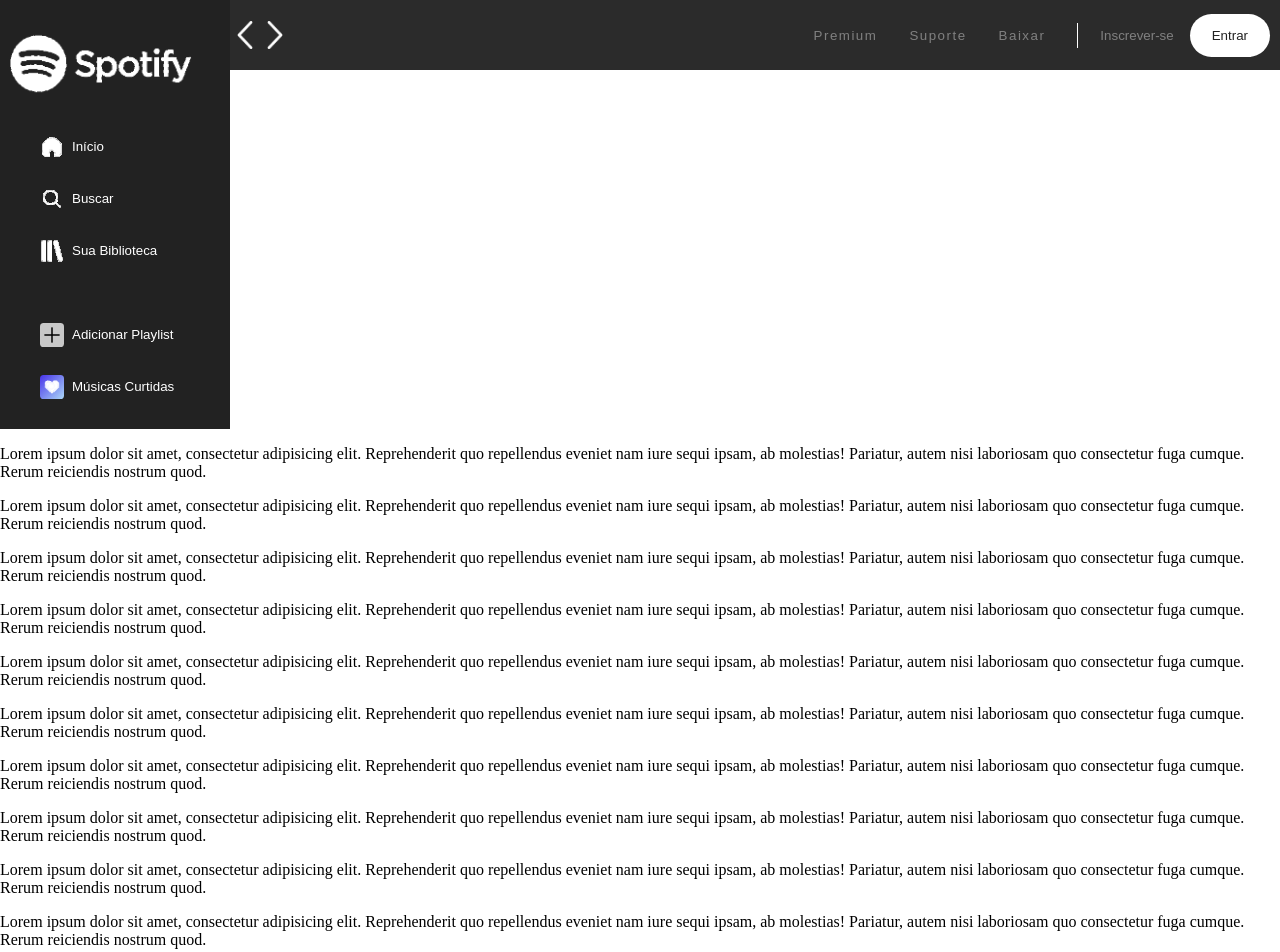
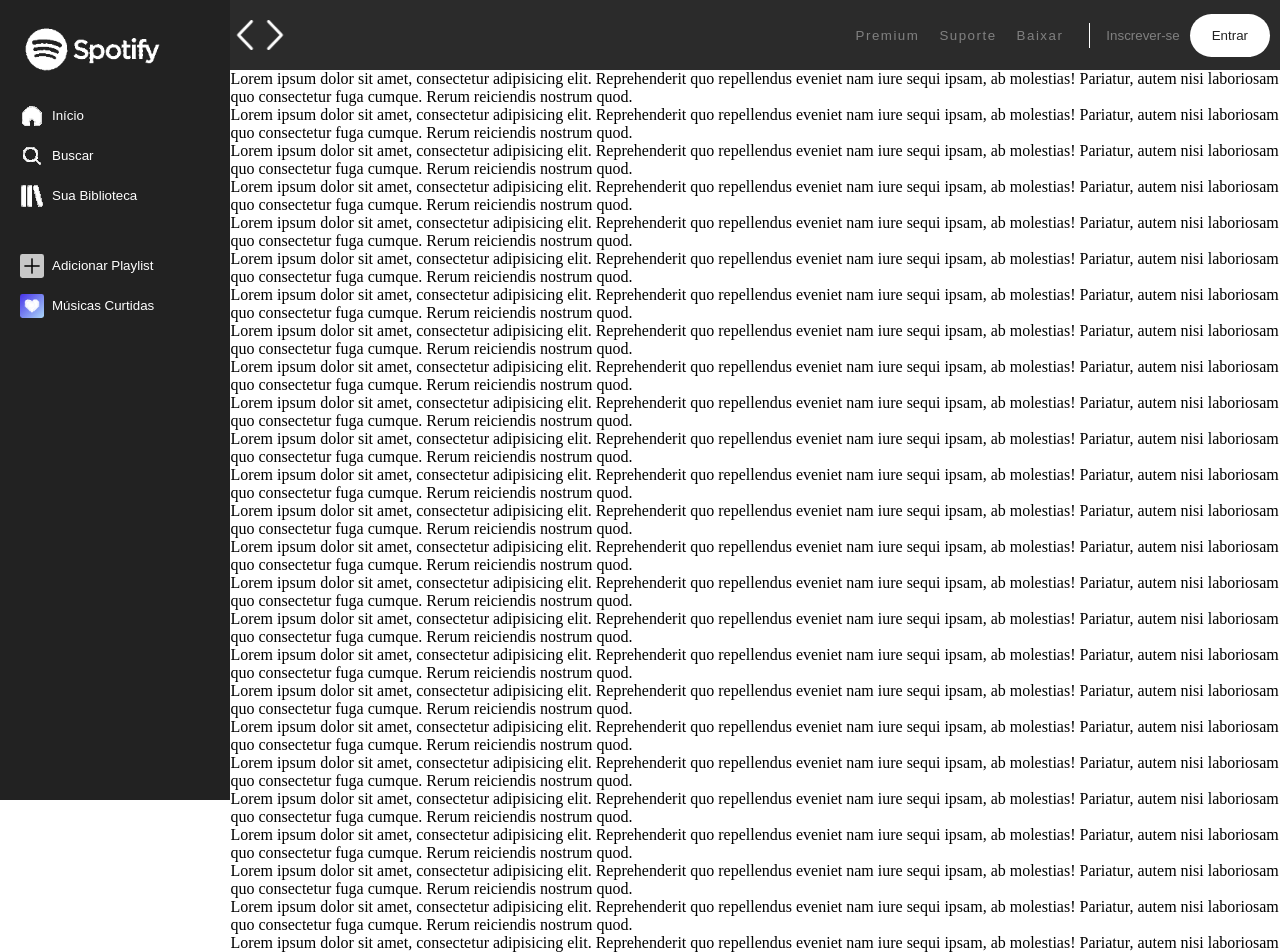
Before and after one commit to Pedro0liveira/Clone-Spotify, a plain HTML site: page index.html in a window 1280 px wide. Shown: the top 952 px of the page. Drawn offline with Linux system fonts and the light colour scheme.

Commit message:
layout de navegacao pronto

```diff
--- a/index.html
+++ b/index.html
@@ -26,7 +26,7 @@
         </header>
     </div>
     <nav class="navmain">
-            <div class="logo_horizontal"></div>
+        <div class="logo_horizontal">
             <img src="images/logo-horizontal-branca.png" alt="">
         </div>
         <ul class="menu_navmain">
@@ -41,6 +41,7 @@
             </ul>
         </div>
     </nav>
+    <div class="content">
         <p>Lorem ipsum dolor sit amet, consectetur adipisicing elit. Reprehenderit quo repellendus eveniet nam iure sequi ipsam, ab molestias! Pariatur, autem nisi laboriosam quo consectetur fuga cumque. Rerum reiciendis nostrum quod.</p>
         <p>Lorem ipsum dolor sit amet, consectetur adipisicing elit. Reprehenderit quo repellendus eveniet nam iure sequi ipsam, ab molestias! Pariatur, autem nisi laboriosam quo consectetur fuga cumque. Rerum reiciendis nostrum quod.</p>
         <p>Lorem ipsum dolor sit amet, consectetur adipisicing elit. Reprehenderit quo repellendus eveniet nam iure sequi ipsam, ab molestias! Pariatur, autem nisi laboriosam quo consectetur fuga cumque. Rerum reiciendis nostrum quod.</p>
@@ -69,6 +70,9 @@
         <p>Lorem ipsum dolor sit amet, consectetur adipisicing elit. Reprehenderit quo repellendus eveniet nam iure sequi ipsam, ab molestias! Pariatur, autem nisi laboriosam quo consectetur fuga cumque. Rerum reiciendis nostrum quod.</p>
         <p>Lorem ipsum dolor sit amet, consectetur adipisicing elit. Reprehenderit quo repellendus eveniet nam iure sequi ipsam, ab molestias! Pariatur, autem nisi laboriosam quo consectetur fuga cumque. Rerum reiciendis nostrum quod.</p>
         <p>Lorem ipsum dolor sit amet, consectetur adipisicing elit. Reprehenderit quo repellendus eveniet nam iure sequi ipsam, ab molestias! Pariatur, autem nisi laboriosam quo consectetur fuga cumque. Rerum reiciendis nostrum quod.</p>
+    </div>
+    <div class="propaganda">
 
+    </div>
 </body>
 </html>
--- a/style.css
+++ b/style.css
@@ -1,9 +1,16 @@
 :root {
     --navmain_width: 18%;
+    --top_navbar_height: 70px;
 }
 
-body {
+* {
     margin: 0;
+    padding: 0;
+    box-sizing: border-box;
+}
+
+html, body {
+    height: 100%;
 }
 
 header {
@@ -48,11 +55,12 @@ button {
 }
 
 .top_navbar {
+    top: 0;
     position: fixed;
     float: right;
     background: #000000d4;
     width: calc(100% - var(--navmain_width));
-    height: 70px;
+    height: var(--top_navbar_height);
     align-items: center;
     margin-left: var(--navmain_width);
 }
@@ -78,6 +86,7 @@ button {
 }
 
 .navmain {
+    top: 0;
     position: fixed;
     padding-top: 24px;
     width: var(--navmain_width);
@@ -85,7 +94,6 @@ button {
     justify-content: left;
     text-align: left;
     justify-self: left;
-    position: relative;
     color: aliceblue;
     display: flex;
     flex-direction: column;
@@ -106,6 +114,10 @@ button {
     justify-content: left;
 }
 
+.navmain .menu_navmain {
+    margin-top: 20px;
+}
+
 .navmain .menu_navmain ul {
     justify-content: left;
 }
@@ -121,8 +133,8 @@ button {
 }
 
 .navmain button img {
-    margin: 0;
-    margin-right: 8px;
+    padding-left: 20px;
+    margin: 0 8px 0 0;
     width: min-content;
 }
 
@@ -134,17 +146,18 @@ button {
 #mais {
     background-color: #ffffffbf;
     padding: 4px;
-    border-radius: 15%;
+    border-radius: 10%;
 }
 
 #curtidas {
     padding: 4px;
     background: linear-gradient(to bottom right, #4732e9, #abd7f8);
-    border-radius: 15%;
-    max-width: 16px;
+    border-radius: 10%;
+    max-width: 24px;
 }
 
 .ferramentas {
+    padding: 30px 20px 20px 20px;
     display: flex;
     flex-direction: column;
     flex-grow: 1;
@@ -152,3 +165,22 @@ button {
     height: 100%;
     position: relative;
 }
+
+.content {
+    display: block;
+    margin-top: var(--top_navbar_height);
+    margin-left: var(--navmain_width);
+}
+
+.logo_horizontal {
+    justify-content: flex-start;
+    width: 100%;
+    height: auto;
+}
+
+.logo_horizontal img {
+    margin: 0;
+    padding: 0 24px;
+    max-height: auto;
+    object-fit: contain;
+}
```
Lines whose indentation alone changed are shown as unchanged.
